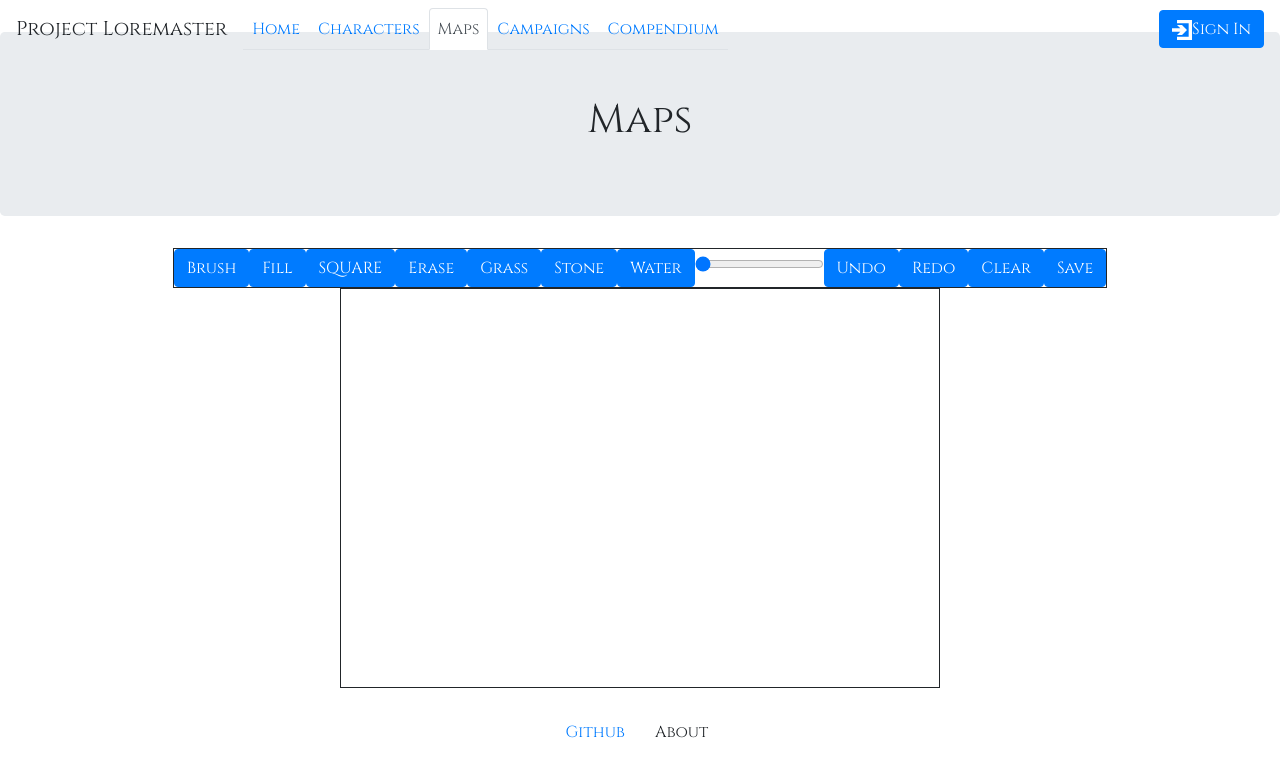
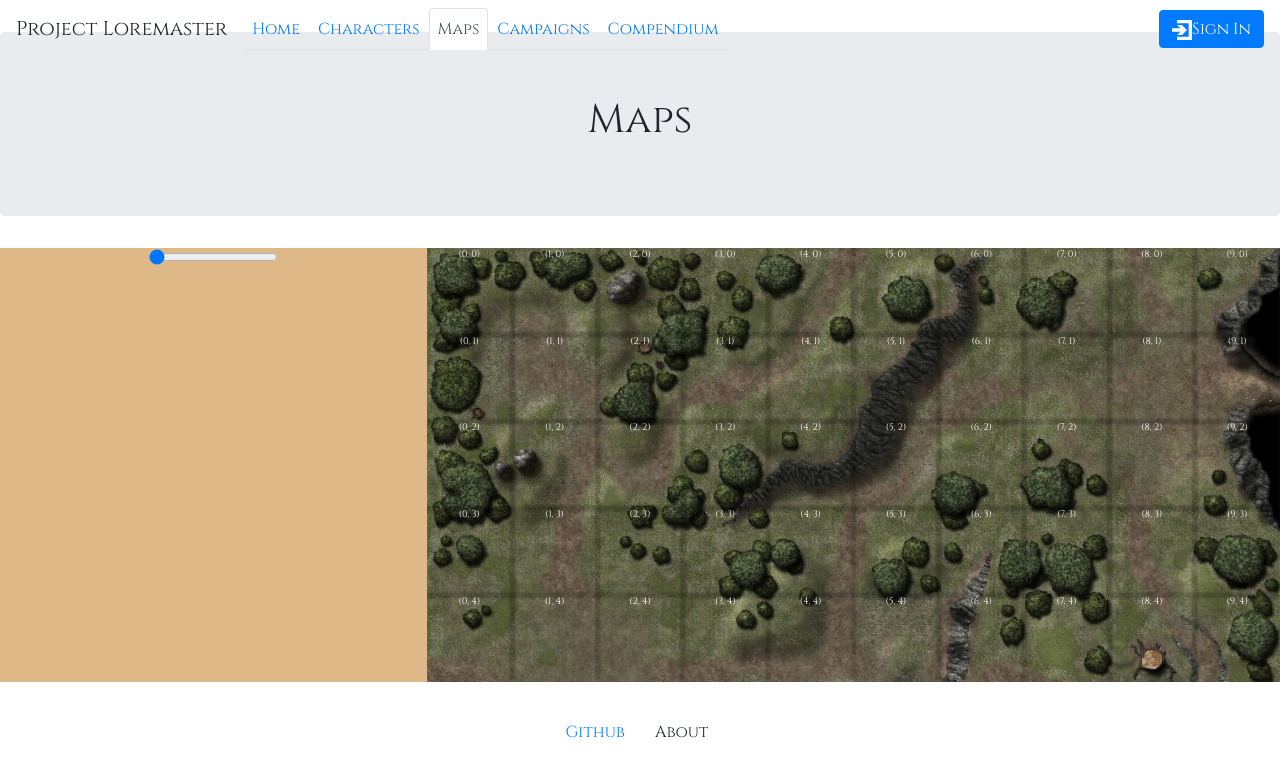
Before and after one commit to rmarks6767/ProjectLoremaster, a React (Create React App) app in the folder loremaster/frontend/: page /maps in a window 1280 px wide. Shown: the top 776 px of the page. Built offline with nearby package versions, Linux system fonts and the light colour scheme.

Commit message:
Started grid map creation and grid resizing

```diff
--- /dev/null
+++ b/loremaster/frontend/src/components/GridElement/GridElement.jsx
@@ -0,0 +1,22 @@
+import React, { Component } from 'react';
+
+class GridElement extends Component{
+    constructor(props){
+        super(props);
+        this.state = {
+            x : this.props.x,
+            y : this.props.y,
+            id : `${this.props.x}-${this.props.y}`
+        }
+    }
+
+    render(){
+        return(
+            <div className='GridElement' id={this.state.id}>
+                <p>({this.state.x}, {this.state.y})</p>
+            </div>
+        );
+    }
+}
+
+export default GridElement;
--- /dev/null
+++ b/loremaster/frontend/src/components/MapEditor/MapEditor.css
@@ -0,0 +1,34 @@
+.MapEditor{
+    display: grid;
+    grid-template-columns: 1fr 2fr;
+}
+
+#me-editor{
+    background-color: burlywood;
+}
+
+#me-map{
+    position: relative;
+}
+
+#me-grid-map{
+    position: absolute;
+    top: 0;
+    left: 0;
+    display: grid;
+    grid-template-columns: repeat(1, 1fr);
+    grid-template-rows: repeat(1, 1fr);
+    color: white;
+    width: 100%;
+    height: 100%;
+}
+
+#me-current-map{
+    background-size: cover;
+    width: 100%;
+    height: 100%;
+}
+
+.GridElement{
+    font-size: 60%;
+}
--- a/loremaster/frontend/src/components/MapEditor/MapEditor.jsx
+++ b/loremaster/frontend/src/components/MapEditor/MapEditor.jsx
@@ -1,13 +1,108 @@
 import React, { Component } from 'react';
+import ReactDOM from 'react-dom';
+import testImage from '../../imgs/test.jpg'
+import './MapEditor.css';
+import GridElement from '../GridElement/GridElement'
 
 class MapEditor extends Component{
+    constructor(props){
+        super(props);
+        this.state = {
+            canvas : null,
+            context : null,
+            gridMap : null,
+            mapImage : null,
+
+            gridElements : null,
+            sideNum : 1,
+        }
+
+        this.displayGrid = this.displayGrid.bind(this);
+        this.generateGridComponents = this.generateGridComponents.bind(this);
+    }
+
+    // Displays the grid over the image based on a given side length
+    displayGrid(side=1){
+        this.setState({sideNum : side}, () => this.generateGridComponents());
+
+        // if(this.state.gridElements){
+        //     ReactDOM.unmountComponentAtNode(this.state.gridMap);
+        //     this.state.gridElements = null;
+        // }
+
+        this.state.context.clearRect(0, 0, this.state.canvas.width, this.state.canvas.height);
+
+        for(let i = 1; i < side; i++){
+            this.state.context.beginPath();
+            this.state.context.strokeStyle = "#000000"
+            this.state.context.lineJoin = "round";
+            this.state.context.lineWidth = 0.20;
+            this.state.context.moveTo(Math.floor(this.state.canvas.width * (i / side)), 0);
+            this.state.context.lineTo(Math.floor(this.state.canvas.width * (i / side)), this.state.canvas.height - 1);
+            this.state.context.closePath();
+            this.state.context.stroke();
+
+            if(this.state.canvas.width * (i / side) < this.state.canvas.height){
+                this.state.context.beginPath();
+                this.state.context.strokeStyle = "#000000"
+                this.state.context.lineJoin = "round";
+                this.state.context.lineWidth = 0.20;
+                this.state.context.moveTo(0, Math.floor(this.state.canvas.width * (i / side)));
+                this.state.context.lineTo(this.state.canvas.width - 1, Math.floor(this.state.canvas.width * (i / side)));
+                this.state.context.closePath();
+                this.state.context.stroke();
+            }
+        }
+    }
+
+    generateGridComponents(){
+        if(this.state.gridElements){
+            ReactDOM.unmountComponentAtNode(this.state.gridMap);
+            this.state.gridElements = null;
+        }
+
+        this.setState({gridElements : new Array()}, async () => {
+            let sideLength = Math.floor(this.state.canvas.width * (1 / this.state.sideNum));
+
+            this.state.gridMap.style.gridTemplateColumns = `repeat(${this.state.sideNum}, ${(1 / this.state.sideNum) * 100}%)`;
+            this.state.gridMap.style.gridTemplateRows = `repeat(${this.state.sideNum / 2}, ${(1 / (this.state.sideNum / 2)) * 100}%)`;
+
+            for(let i = 0; i < this.state.sideNum * (this.state.sideNum / 2); i++){
+                this.state.gridElements.push(React.createElement(GridElement, {x: i % this.state.sideNum, y: Math.floor(i / this.state.sideNum)}));
+            }
+            ReactDOM.render(this.state.gridElements, this.state.gridMap);
+        });
+    }
+
     render(){
         return(
             <div className="MapEditor">
+                <div id='me-editor'>
+                    <input type="range" min="10" max="30" defaultValue="10" step="2" className="slider" id="grid-size"/>
+                </div>
+                <div id='me-map'>
+                    <canvas id='me-current-map'></canvas>
+                    <div id='me-grid-map'></div>
+                </div>
 
             </div>
         );
     }
+
+    componentDidMount(){
+        this.setState({canvas : document.querySelector('#me-current-map')}, () => {
+            this.setState({context : this.state.canvas.getContext("2d")}, () => {
+                this.displayGrid(document.querySelector('#grid-size').value);
+            });
+
+            this.setState({mapImage : testImage}, () => {
+                this.state.canvas.style.backgroundImage = `url('${this.state.mapImage}')`;
+            });
+        });
+
+        this.setState({gridMap : document.querySelector('#me-grid-map')});
+
+        document.querySelector('#grid-size').oninput = () => this.displayGrid(document.querySelector('#grid-size').value);    }
 }
 
 export default MapEditor;
--- a/loremaster/frontend/src/components/Pages/Maps/Maps.jsx
+++ b/loremaster/frontend/src/components/Pages/Maps/Maps.jsx
@@ -1,5 +1,6 @@
 import React, { Component } from 'react';
 import Canvas from '../../Canvas/Canvas';
+import MapEditor from '../../MapEditor/MapEditor';
 
 class Maps extends Component{
     render(){
@@ -8,7 +9,7 @@ class Maps extends Component{
                 <div className="jumbotron text-center">
                     <h1>Maps</h1>
                 </div>
-                <Canvas canvasName="map"/>
+                <MapEditor/>
             </div>
         );
     }
```
Also changed, not shown: loremaster/frontend/src/imgs/test.jpg (added), 1 other file (tests, documents, lock files or other folders).
